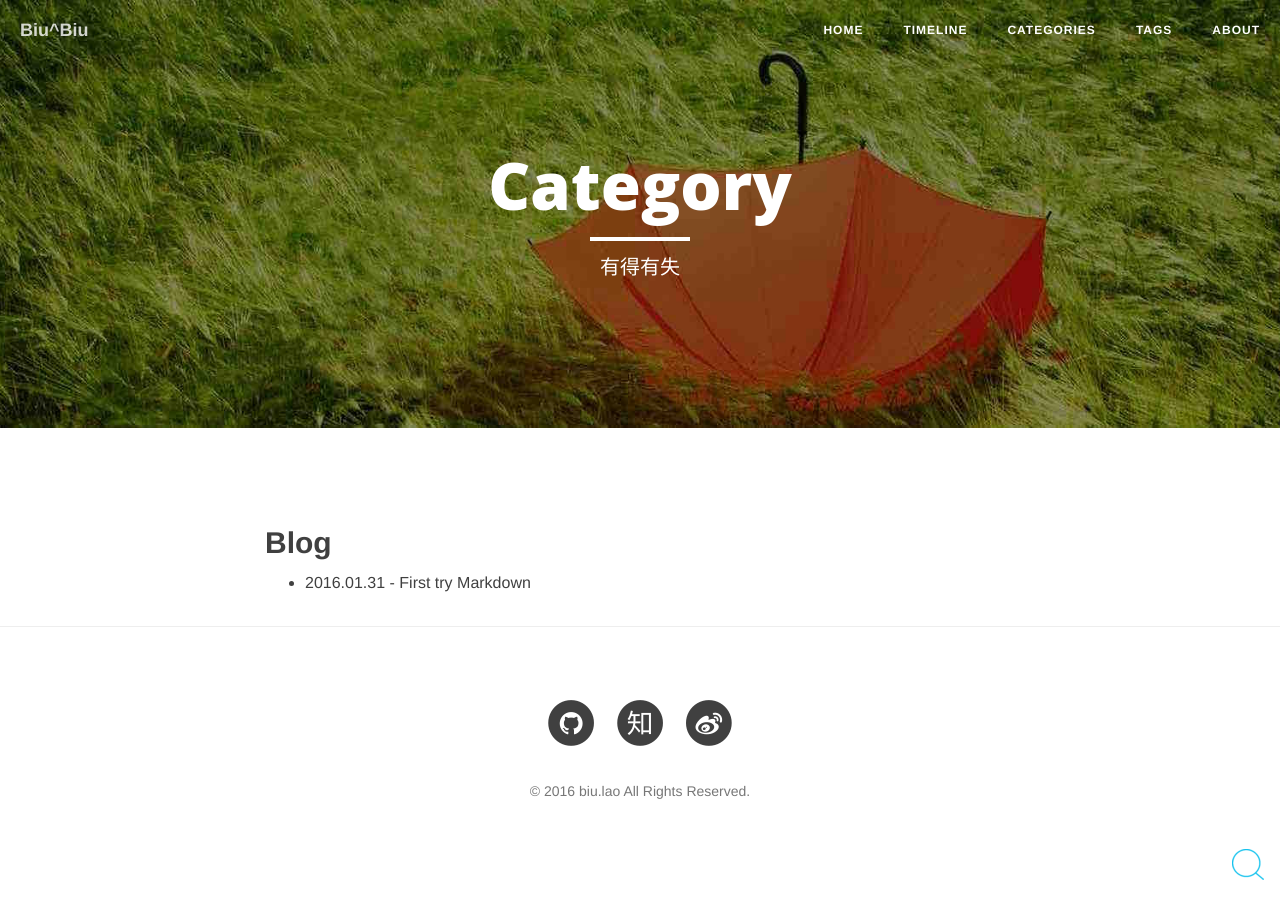
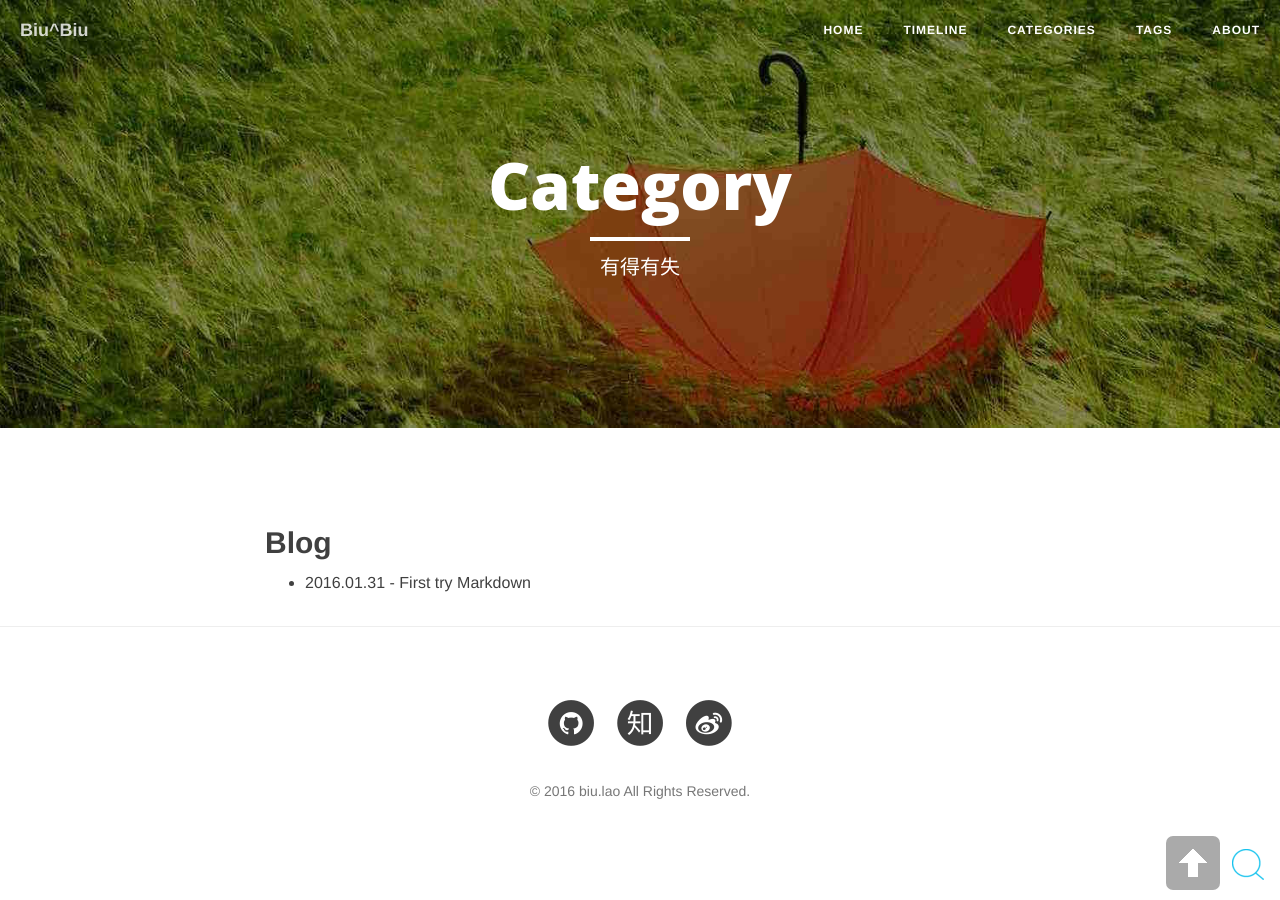
Before and after one commit to bluebiu/bluebiu.github.io, a Jekyll site: the page built from categories.html, in a window 1280 px wide. Built offline with Jekyll 4.4.1, drawn with Linux system fonts in a browser that asks for light colours; nearby versions of some CDN libraries; library files that are not in the unit come from our copies.

Commit message:
add [Back-Top] button

```diff
--- /dev/null
+++ b/_includes/biu.html
@@ -0,0 +1,4 @@
+<!-- 自定义的一些html块 -160201 -->
+<div id="back-top">
+    <a href="#toptoptop" title="回到顶部"></a>
+</div>
--- a/_includes/head.html
+++ b/_includes/head.html
@@ -18,6 +18,8 @@
 
     <!-- Custom CSS -->
     <link rel="stylesheet" href="{{ "/css/clean-blog.css" | prepend: site.baseurl }}">
+
+    <!-- -160201 -->
     <link rel="stylesheet" href="{{ "/css/biu.css" | prepend: site.baseurl }}">
 
     <!-- Pygments Github CSS -->
@@ -46,4 +48,6 @@
     <!-- Custom Theme JavaScript -->
     <script src="{{ "/js/clean-blog.min.js " | prepend: site.baseurl }}"></script>
 
+    <!-- biu.lao Custom JavaScript -160201 -->
+    <script src="{{ "/js/biu.js " | prepend: site.baseurl }}"></script>
 </head>
--- a/_layouts/default.html
+++ b/_layouts/default.html
@@ -4,6 +4,8 @@
 {% include head.html %}
 
 <body ontouchstart="">
+
+    {% include biu.html %}
 
     {% include nav.html %}
 
--- a/css/biu.css
+++ b/css/biu.css
@@ -48,3 +48,28 @@
   background-color: rgba(255, 255, 255, 0.4);
   text-decoration: none;
 }
+
+/*  Back Top Button  */
+/*  参考来自 cnfeat.com -160201 */
+#back-top {
+  position: fixed;
+  bottom: 10px;
+  right: 60px;
+}
+#back-top a {
+  width: 54px;
+  height: 54px;
+  display: block;
+  background: #ddd url(/img/Back-Top_Arrow.png) no-repeat center center;
+  background-color: #aaa;
+  -webkit-border-radius: 7px;
+  -moz-border-radius: 7px;
+  border-radius: 7px;
+  -webkit-transition: 1s;
+  -moz-transition: 1s;
+  transition: 1s;
+}
+#back-top a:hover {
+  background-color: #777;
+}
+/*  Back Top Button  End */
--- /dev/null
+++ b/js/biu.js
@@ -0,0 +1,23 @@
+$(function(){
+
+    // hide #back-top first
+    $("#back-top").hide();
+
+    // fade in #back-top
+    $(window).scroll(function() {
+        if ($(this).scrollTop() > 100) {
+            $('#back-top').fadeIn(1000);
+        } else {
+            $('#back-top').fadeOut(1000);
+        }
+    });
+
+    // scroll body to 0px on click
+    $('#back-top a').on('click', function() {
+        $('body,html').animate({
+            scrollTop: 0
+        }, 1000);
+        return false;
+    });
+
+});
```
Also changed, not shown: img/Back-Top_Arrow.png (added), search/js/cb-search.js (indentation only).
